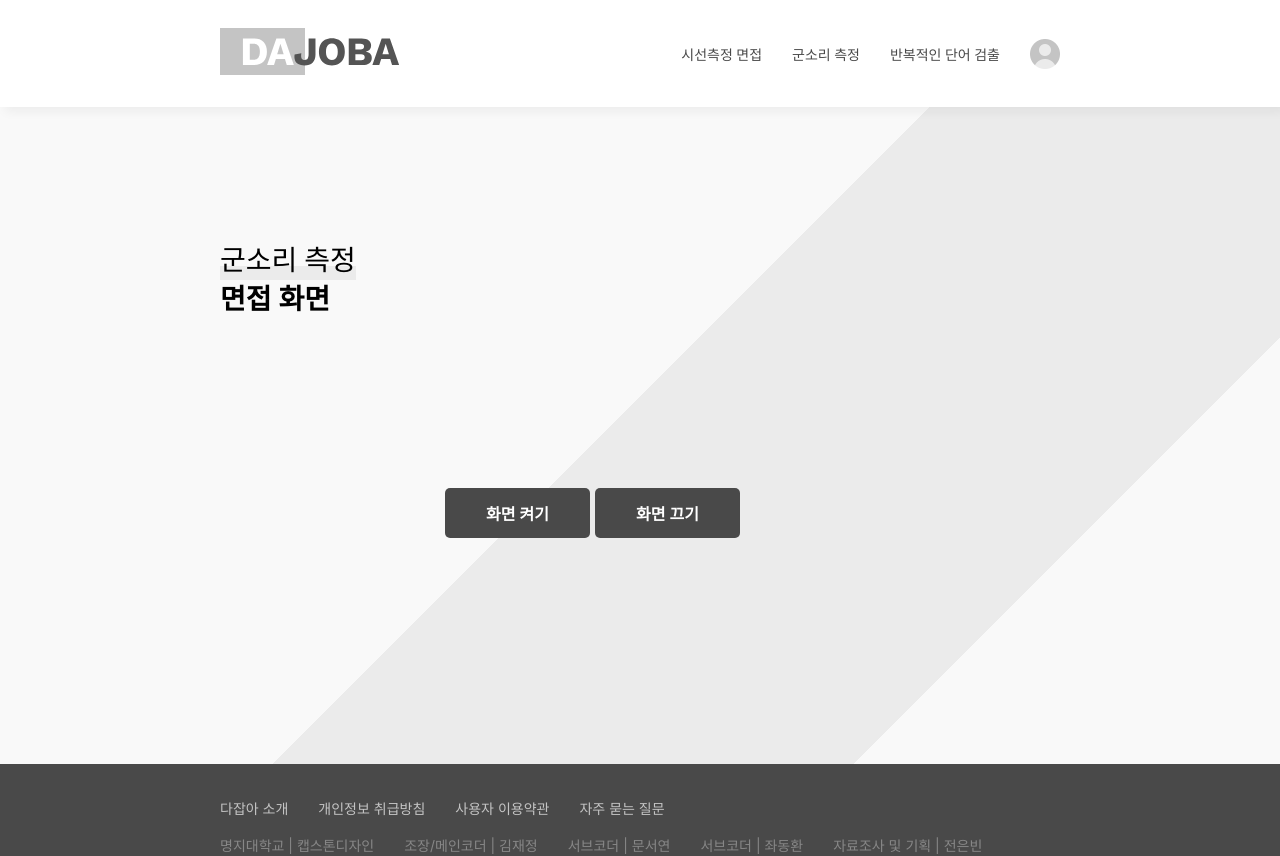
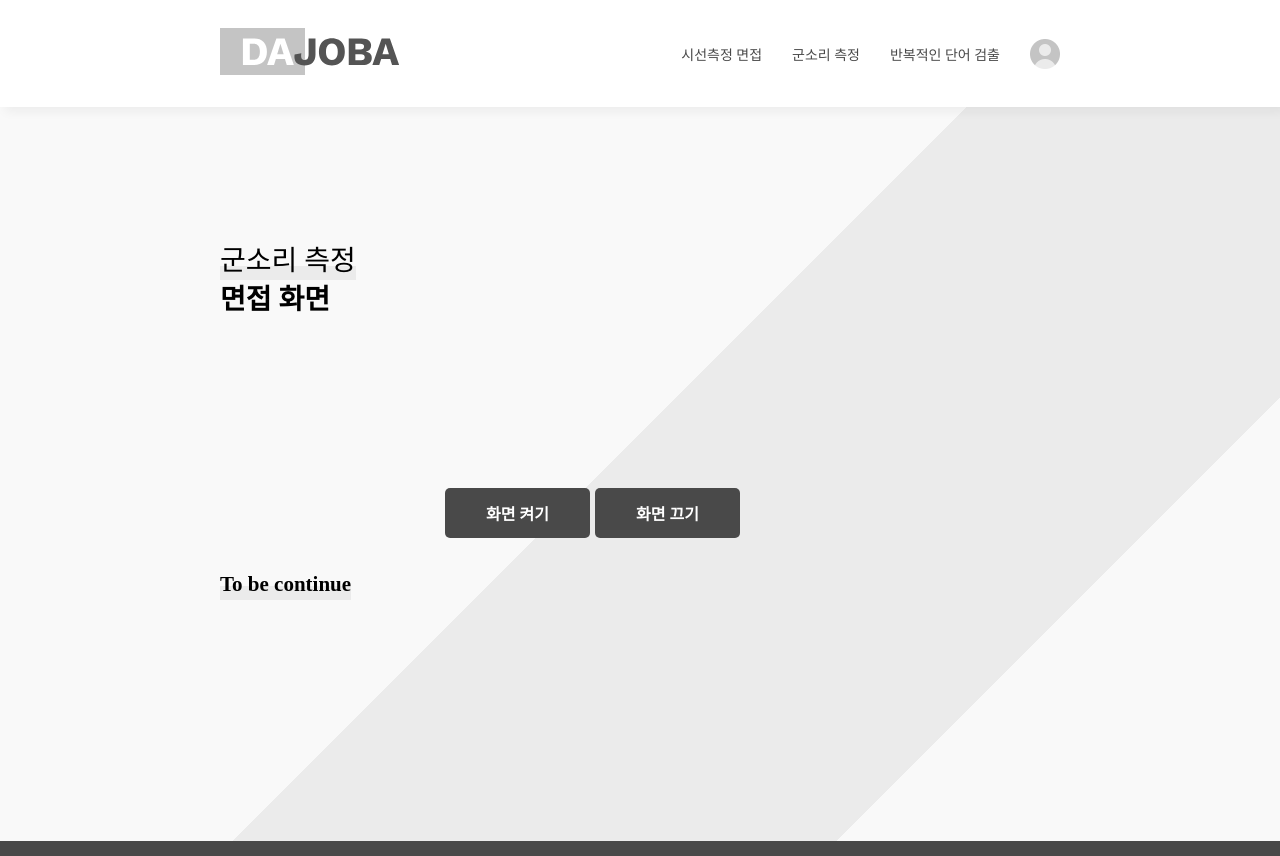
Before and after one commit to baebang/DajabA, a React (Create React App) app: page /GossipMeasure in a window 1280 px wide. Shown: the top 856 px of the page. Built offline with nearby package versions, Linux system fonts and the light colour scheme; a web font is replaced by a local one.

Commit message:
Add: To be continue text to GossipMeasure page

```diff
--- a/src/pages/GossipMeasure.js
+++ b/src/pages/GossipMeasure.js
@@ -45,8 +45,9 @@
                     화면 끄기
                 </Button>
             </div>
-
           </div>
+          <br/>
+          <h2><Lined><strong>To be continue</strong></Lined></h2>
         </div>
 
       </Container>
```
